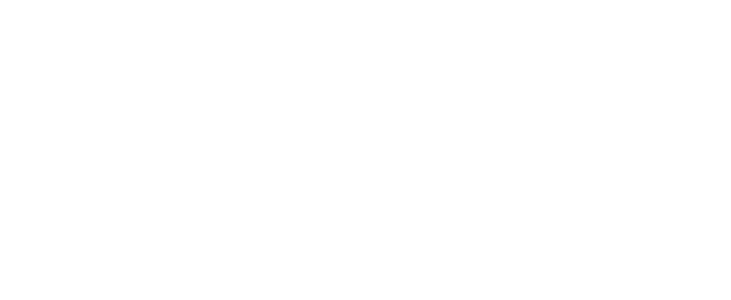
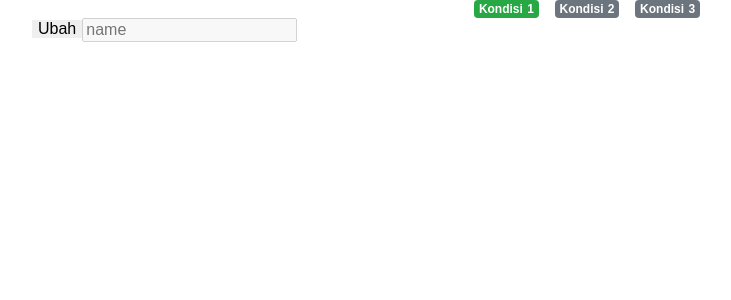
Before and after one commit to yohni/vue-playground, a Nuxt app: page /playground in a window 1280 px wide. Before the commit this address had no page. Shown: the top 300 px of the page, without its empty margins (53-784 px from the left). Built offline with nearby package versions, Linux system fonts and the light colour scheme; a web font is replaced by a local one.

Commit message:
feat: 🎸 init mindy

```diff
--- a/pages/Underconstruct.vue
+++ b/pages/Underconstruct.vue
@@ -1,13 +1,25 @@
 <template>
-  <div class="underconstruction">Hallo</div>
+  <b-container>
+    <div>Hallo</div>
+    <right-icon-btn>{{ name }}</right-icon-btn>
+  </b-container>
 </template>
 
 <script>
-export default {}
+import RightIconBtn from '~/components/Buttons/RightIconBtn.vue'
+export default {
+  components: {
+    RightIconBtn,
+  },
+  data() {
+    return {
+      name: 'HalloButton',
+    }
+  },
+}
 </script>
 
 <style lang="stylus" scoped>
-.underconstruction
-  background-image url('~assets/bg.jpeg')
-  min-height 100vh
+.underconstruct
+  text-align right !important
 </style>
--- a/pages/index.vue
+++ b/pages/index.vue
@@ -35,8 +35,8 @@
       <div class="product-list">
         <client-only>
           <swiper class="swiper" :options="swiperOption">
-            <swiper-slide v-for="item in [1, 2, 3, 4, 5, 6, 7]" :key="item">
-              <ProductCard name="Sumpia" price="120000" />
+            <swiper-slide v-for="item in dataSource" :key="item">
+              <ProductCard :name="item.name" :price="item.price" />
             </swiper-slide>
             <div class="swiper-pagination" slot="pagination"></div>
             <div class="swiper-button-prev" slot="button-prev"></div>
@@ -90,6 +90,8 @@ export default {
   layout: 'Main',
   data() {
     return {
+      dataSource: null,
+      activeCat: null,
       swiperOption: {
         slidesPerView: 4,
         slidesPerColumn: 2,
@@ -162,7 +164,18 @@ export default {
       selectedFilter: 0,
     }
   },
+  created() {
+    this.fetchData()
+  },
   methods: {
+    async fetchData() {
+      try {
+        const resp = await this.$axios.$get(`/api/product`)
+        this.dataSource = resp.data
+      } catch (error) {
+        console.log(error)
+      }
+    },
     onSlideStart(slide) {
       this.sliding = true
     },
--- /dev/null
+++ b/pages/playground.vue
@@ -0,0 +1,51 @@
+<template>
+  <div class="container">
+    <div class="d-flex justify-content-center">
+      <b-badge
+        v-for="item in [1, 2, 3]"
+        :key="item"
+        class="mx-2"
+        :variant="state === item ? 'success' : 'secondary'"
+        @click="state = item"
+        >Kondisi {{ item }}</b-badge
+      >
+      <!-- <b-badge
+        class="mx-2"
+        :variant="state === 2 ? 'success' : 'secondary'"
+        @click="state = 2"
+        >Kondisi 2</b-badge
+      >
+      <b-badge
+        class="mx-2"
+        :variant="state === 3 ? 'success' : 'secondary'"
+        @click="state = 3"
+        >Kondisi 3</b-badge
+      > -->
+    </div>
+    <div class="panel">
+      <div v-if="state === 1">
+        <form>
+          <button type="button" @click="isEdit = !isEdit">
+            {{ isEdit ? 'Simpan' : 'Ubah' }}
+          </button>
+          <input type="text" placeholder="name" :disabled="!isEdit" />
+        </form>
+      </div>
+      <div v-else-if="state === 2">Isi 2</div>
+      <div v-else>Isi 3</div>
+    </div>
+  </div>
+</template>
+
+<script>
+export default {
+  data() {
+    return {
+      state: 1,
+      isEdit: false,
+    }
+  },
+}
+</script>
+
+<style></style>
--- a/pages/product/_slug.vue
+++ b/pages/product/_slug.vue
@@ -22,7 +22,7 @@
       </b-col>
       <b-col md="7" sm="12" class="pt-5">
         <h1 class="detail__title text-center h1 font-weight-medium mb-4">
-          Fruity Nastar
+          Fruity Nastar - {{ $route.params.slug }}
         </h1>
         <Variant class="mb-5" :items="variants" :selected="selectedVariant" />
         <b-row>
```
